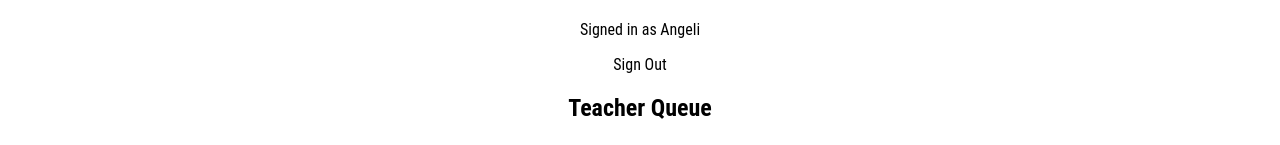
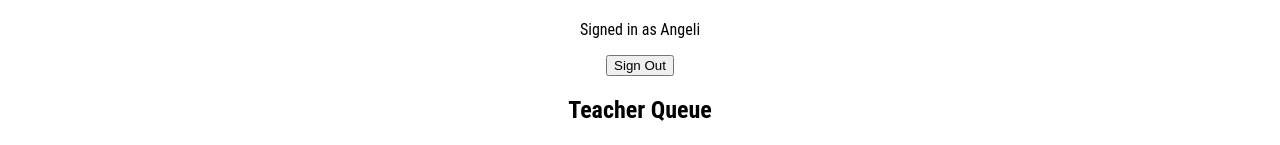
Before and after one commit to a-trost/Walkie-Walkie, a React (Create React App) app: page / in a window 1280 px wide. Both pictures are taken after a click on the button "Angeli". Shown: the part 544-689 px from the top of the page. Built offline with nearby package versions, Linux system fonts and the light colour scheme; the HTML template or start-up script is replaced by a standard one.

Commit message:
feat: Add signout function

```diff
--- a/src/App.js
+++ b/src/App.js
@@ -27,7 +27,6 @@ const teacherList = [
   { name: "Ryan", floor: 1 },
   { name: "Trost", floor: 2 },
   { name: "West", floor: 1 },
-
   { name: "Art", floor: 0 },
   { name: "Dance/Music", floor: 2 },
   { name: "Gym", floor: 0 },
@@ -105,7 +104,7 @@ class TeacherQueue extends Component {
           <ListGroupItem header="Heading 3" bsStyle="danger">
             Danger styling
           </ListGroupItem>
-        </ListGroup>;
+        </ListGroup>
         {/* {this.props.teacherQueue.map((teacher)=> <TeacherItem teacher={teacher}/>)} */}
       </div>
     );
@@ -166,6 +165,10 @@ class App extends Component {
     return <p>Hallway!</p>;
   }
 
+  signOutTeacher() {
+    this.setState({ user: null });
+  }
+
   renderTeacherView() {
     return (
       <div>
@@ -192,7 +195,7 @@ class App extends Component {
         </Grid>
 
         <p>Signed in as {this.state.user.name}</p>
-        <p>Sign Out</p>
+        <button onClick={() => this.signOutTeacher()}>Sign Out</button>
       </div>
     );
   }
@@ -218,14 +221,3 @@ function AppHeader() {
 }
 
 export default App;
-
-//App Level
-// Option for Teacher, Office, Hallway (Choose Teacher)
-// For Hallway
-// Teacher List
-//Teacher (Button/Div) with remove feature
-// For Teacher
-// Buttons for Nurse and bathroom
-// For Office
-//Add Teacher
-// Remove Teacher
```
